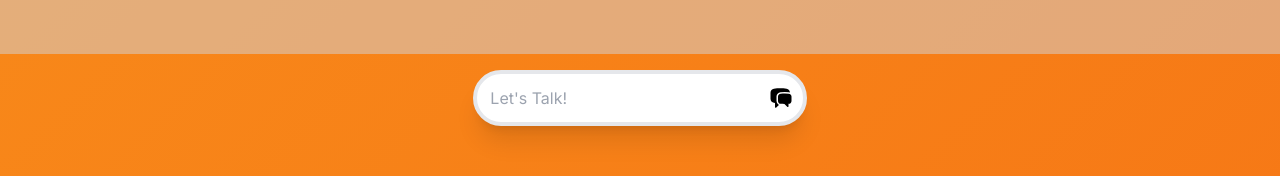
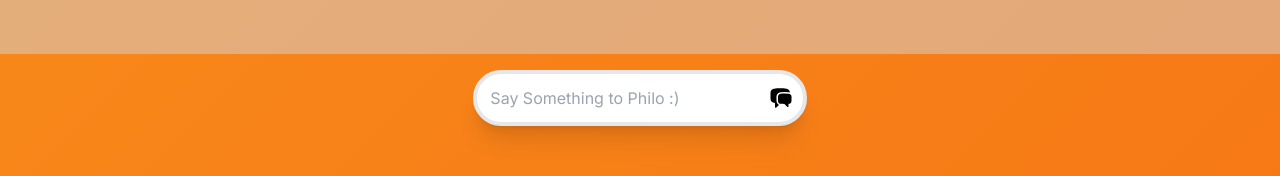
Before and after one commit to TNorsang/philo, a Next.js app: page /chat in a window 1280 px wide. Shown: the part 562-738 px from the top of the page. Built offline with nearby package versions, Linux system fonts and the light colour scheme.

Commit message:
changed place holder context

```diff
--- a/app/chat/page.tsx
+++ b/app/chat/page.tsx
@@ -61,7 +61,7 @@ export default function Chat() {
           <textarea
             className="relative w-[334px] h-[56px] top-[160px] border-4 p-2 mb-8 rounded-full shadow-xl resize-none overflow-y-hidden"
             value={input}
-            placeholder="Let's Talk!"
+            placeholder="Say Something to Philo :)"
             onChange={handleInputChange}
             rows={2}
             style={{
```
